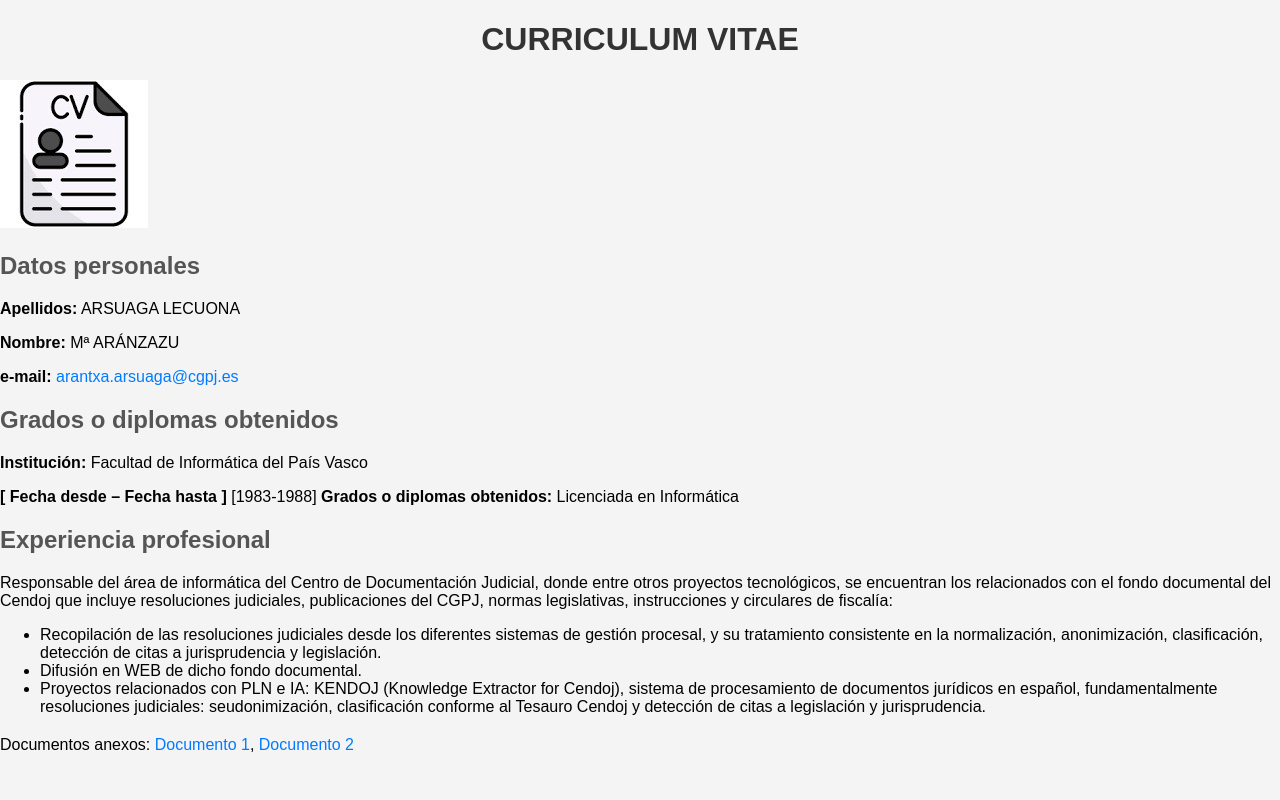
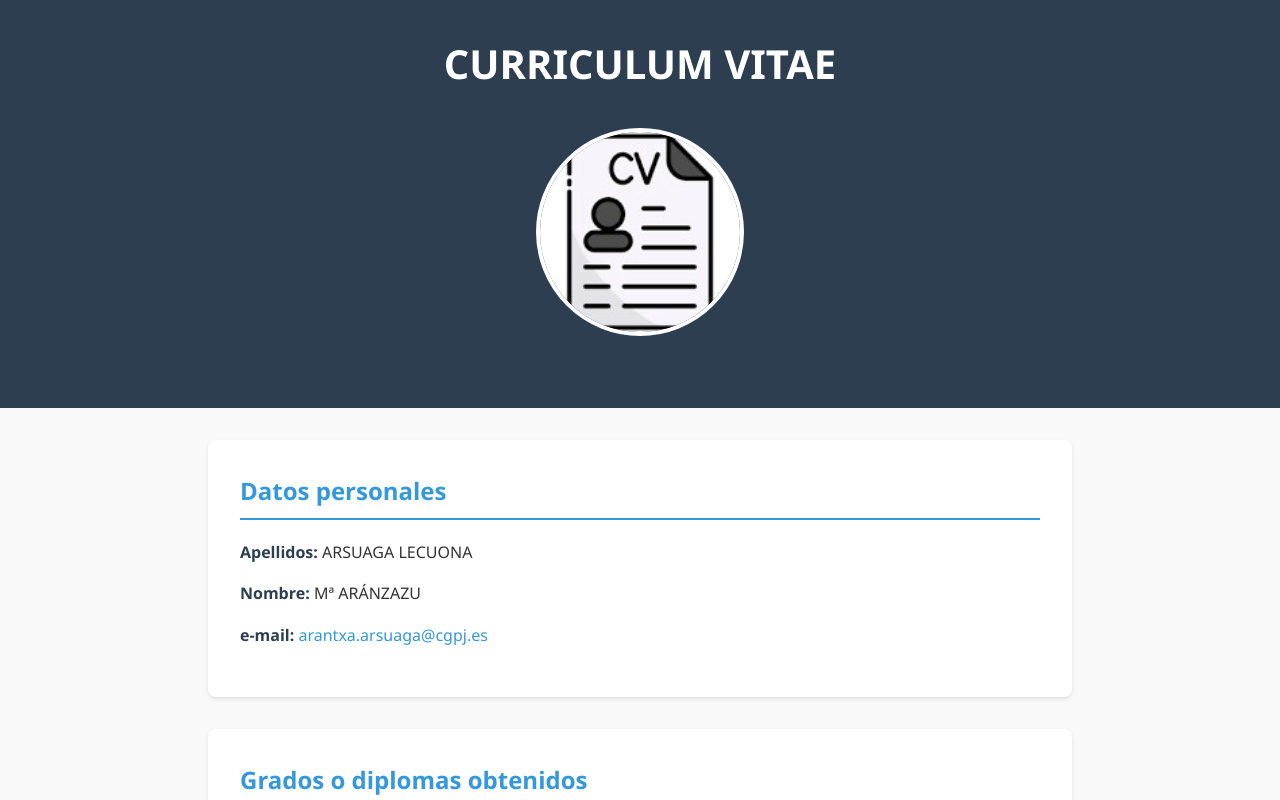
Before and after one commit to Arantxa65/cv, a plain HTML site: page index.html in a window 1280 px wide. Shown: the top 800 px of the page. Drawn offline with Linux system fonts and the light colour scheme.

Commit message:
Añado la estructura completa del proyecto y el contenido

```diff
--- a/css/styles.css
+++ b/css/styles.css
@@ -1,44 +1,107 @@
+:root {
+    --primary-color: #2c3e50;
+    --secondary-color: #3498db;
+    --background-color: #f9f9f9;
+    --text-color: #333;
+    --spacing: 2rem;
+}
+
 body {
-    font-family: Arial, sans-serif;
+    font-family: 'Segoe UI', Arial, sans-serif;
+    line-height: 1.6;
     margin: 0;
     padding: 0;
-    background-color: #f4f4f4;
+    background-color: var(--background-color);
+    color: var(--text-color);
 }
 
-.container {
-    width: 80%;
-    margin: auto;
-    overflow: hidden;
-    padding: 20px;
-    background: white;
-    box-shadow: 0 0 10px rgba(0, 0, 0, 0.1);
+header {
+    background-color: var(--primary-color);
+    color: white;
+    text-align: center;
+    padding: var(--spacing);
+    margin-bottom: var(--spacing);
+}
+
+.profile-photo {
+    width: 200px;
+    height: 200px;
+    border-radius: 50%;
+    border: 4px solid white;
+    margin: var(--spacing) 0;
+    object-fit: cover;
+}
+
+section {
+    max-width: 800px;
+    margin: 0 auto;
+    padding: var(--spacing);
+    background-color: white;
+    box-shadow: 0 2px 4px rgba(0,0,0,0.1);
+    border-radius: 8px;
+    margin-bottom: var(--spacing);
 }
 
 h1 {
-    text-align: center;
-    color: #333;
+    font-size: 2.5rem;
+    margin: 0;
 }
 
 h2 {
-    color: #555;
+    color: var(--secondary-color);
+    border-bottom: 2px solid var(--secondary-color);
+    padding-bottom: 0.5rem;
+    margin-top: 0;
 }
 
-section {
-    margin-bottom: 20px;
+p {
+    margin: 1rem 0;
 }
 
-.personal-data, .degrees, .experience {
-    border: 1px solid #ddd;
-    padding: 15px;
-    border-radius: 5px;
-    background: #fafafa;
+strong {
+    color: var(--primary-color);
+}
+
+ul {
+    padding-left: 2rem;
+}
+
+li {
+    margin-bottom: 1rem;
 }
 
 a {
-    color: #007BFF;
+    color: var(--secondary-color);
     text-decoration: none;
+    transition: color 0.3s ease;
 }
 
 a:hover {
+    color: var(--primary-color);
     text-decoration: underline;
 }
+
+footer {
+    text-align: center;
+    padding: var(--spacing);
+    background-color: var(--primary-color);
+    color: white;
+    margin-top: var(--spacing);
+}
+
+footer a {
+    color: white;
+    text-decoration: underline;
+}
+
+@media (max-width: 600px) {
+    section {
+        margin: 1rem;
+        padding: 1rem;
+    }
+
+    .profile-photo {
+        width: 150px;
+        height: 150px;
+    }
+}
```
Also changed, not shown: 1 other file.
